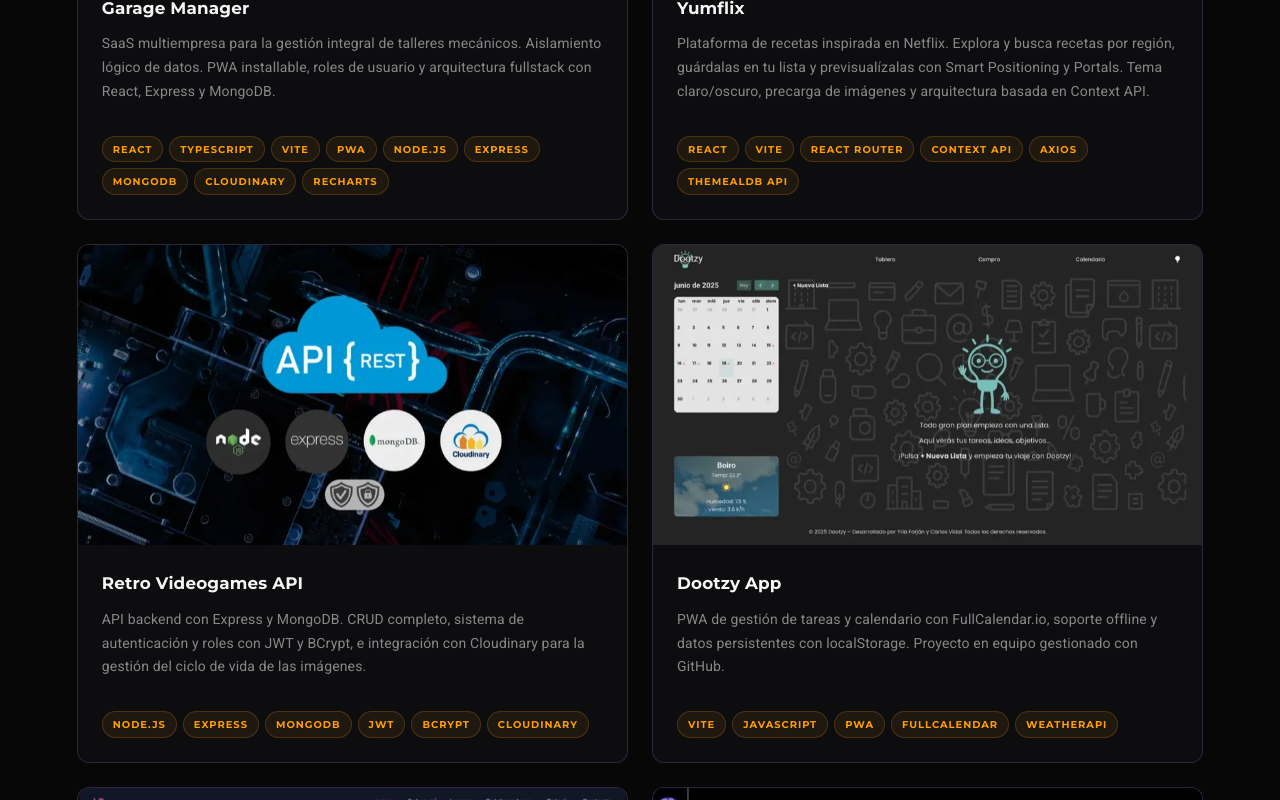
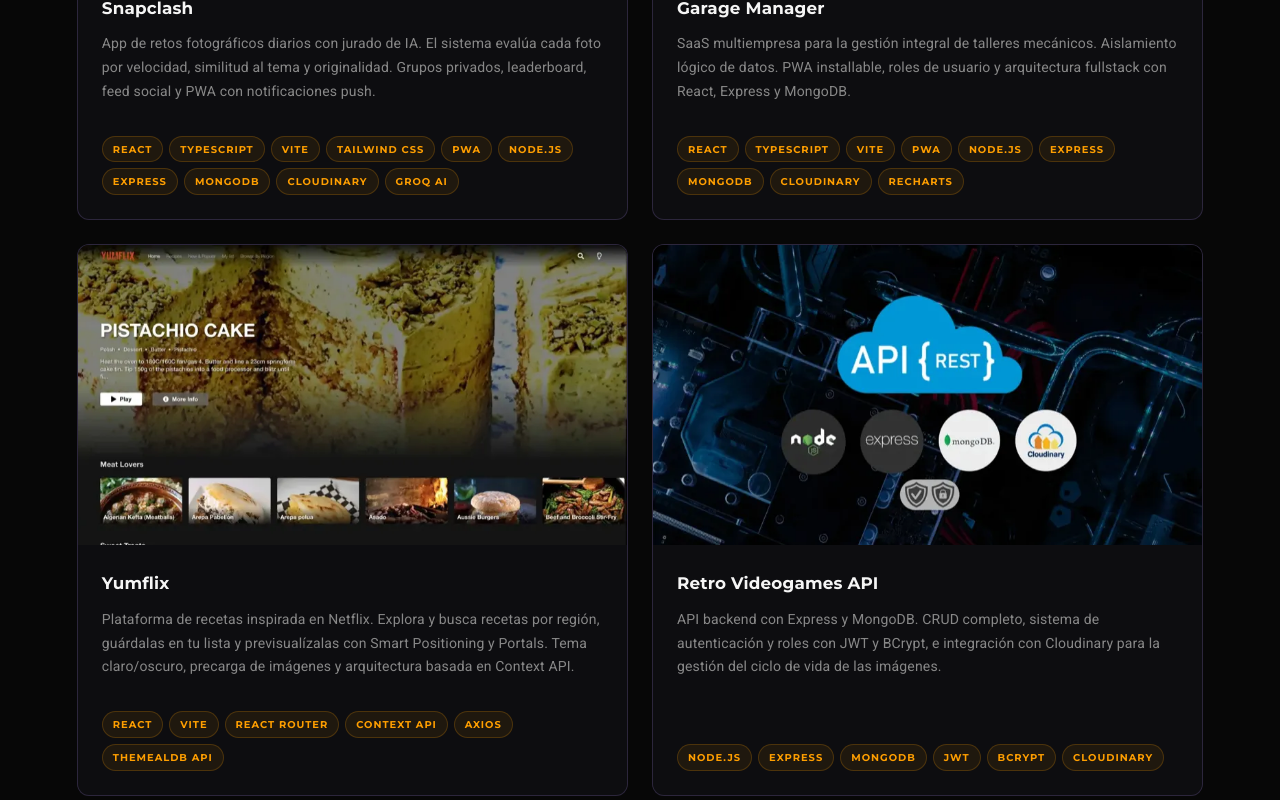
Before and after one commit to yriaforjan/portfolio, a React (Vite) app: page / in a window 1280 px wide. Shown: the part 1500-2300 px from the top of the page. Built offline with nearby package versions, Linux system fonts and the light colour scheme.

Commit message:
feat: add Snapclash project and update career timeline

```diff
--- a/src/components/Projects/Projects.tsx
+++ b/src/components/Projects/Projects.tsx
@@ -31,6 +31,12 @@ export default function Projects() {
               <div className="imageWrapper">
                 <img src={project.image} alt={project.title} loading="lazy" />
                 <div className="overlay">
+                  {project.inProgress ? (
+                    <span className="overlayLink overlayLinkPrivate">
+                      En desarrollo
+                    </span>
+                  ) : (
+                    <>
                       {project.github ? (
                         <a
                           href={project.github}
@@ -88,6 +94,8 @@ export default function Projects() {
                           Demo
                         </a>
                       )}
+                    </>
+                  )}
                 </div>
               </div>
 
--- a/src/data/data.ts
+++ b/src/data/data.ts
@@ -38,17 +38,37 @@ export const skills: string[] = [
 
 export const career: CareerEntry[] = [
   {
-    year: "Presente",
-    role: "Desarrolladora Full Stack en prácticas",
+    year: "2026 – Presente",
+    role: "Full Stack Developer",
     entity: "Bahia Software",
     type: "work",
-    description:
-      "Desarrollo web full stack en proyectos reales de clientes: Vue 3, TypeScript, Java, Spring Boot, Oracle. Aprendizaje acelerado en un entorno profesional ágil y colaborativo.",
+    subEntries: [
+      {
+        year: "Jun 2026 – Presente",
+        role: "Programadora Junior",
+        entity: "Remoto",
+        type: "work",
+      },
+      {
+        year: "Mar 2026 – Jun 2026",
+        role: "Desarrolladora Full Stack en prácticas",
+        entity: "Remoto",
+        type: "work",
+      },
+    ] satisfies SubEntry[],
   },
   {
-    year: "2024 – Presente",
+    year: " Jul 2026 – Presente",
+    role: "Programa AI Engineer",
+    entity: "ThePower Tech School",
+    type: "education",
+    description:
+      "Formación especializada en inteligencia artificial aplicada al desarrollo de software: modelos de lenguaje, agentes, RAG, APIs de IA y herramientas del ecosistema actual.",
+  },
+  {
+    year: "2024 – 2026",
     role: "Curso de especialización universitaria en Desarrollo Web Full Stack",
-    entity: "UCAM - thePower Business School",
+    entity: "UCAM - ThePower Tech School",
     type: "education",
     description:
       "Programa fullstack con enfoque práctico y proyectos reales. React, Next.js, Angular, TypeScript, Node.js, React Native, IONIC, bases de datos, cloud y testing.",
@@ -56,7 +76,7 @@ export const career: CareerEntry[] = [
   {
     year: "2024 – 2026",
     role: "Grado Superior en Desarrollo de Aplicaciones Web (DAW)",
-    entity: "thePower Business School",
+    entity: "ThePower Tech School",
     type: "education",
     description:
       "Titulación oficial de Grado Superior en desarrollo web. Base técnica sólida en frontend, backend y bases de datos.",
@@ -93,6 +113,27 @@ export const career: CareerEntry[] = [
 ];
 
 export const projects: Project[] = [
+  {
+    title: "Snapclash",
+    description:
+      "App de retos fotográficos diarios con jurado de IA. El sistema evalúa cada foto por velocidad, similitud al tema y originalidad. Grupos privados, leaderboard, feed social y PWA con notificaciones push.",
+    tech: [
+      "React",
+      "TypeScript",
+      "Vite",
+      "Tailwind CSS",
+      "PWA",
+      "Node.js",
+      "Express",
+      "MongoDB",
+      "Cloudinary",
+      "Groq AI",
+    ],
+    image: "/images/projects/snapclash.webp",
+    github: "",
+    link: "",
+    inProgress: true,
+  },
   {
     title: "Garage Manager",
     description:
--- a/src/types/index.ts
+++ b/src/types/index.ts
@@ -7,6 +7,7 @@ export interface Project {
   image: string;
   github: string;
   link: string;
+  inProgress?: boolean;
 }
 
 export interface SubEntry {
```
Also changed, not shown: public/images/projects/snapclash.webp (added). Lines whose indentation alone changed are shown as unchanged.
